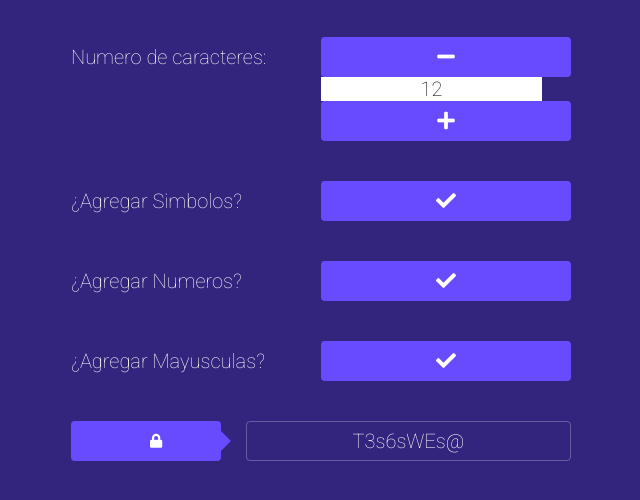
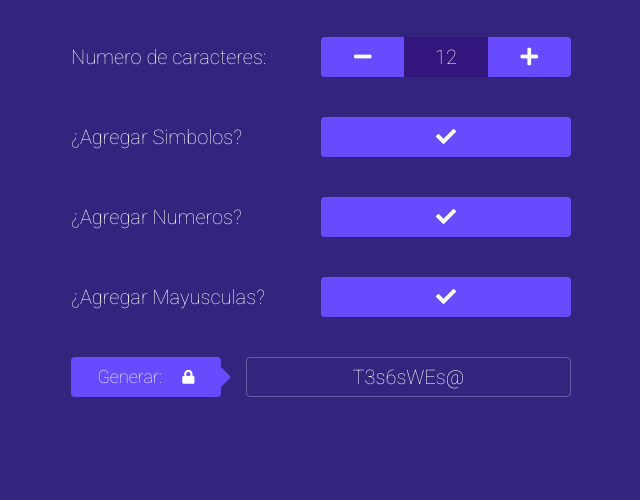
Before and after one commit to rodelindev/PasswordGenerator.me, a plain HTML site: page index.html in a window 1280 px wide. Shown: the part 168-668 px from the top of the page, without its empty margins (319-959 px from the left). Drawn offline with Linux system fonts and the light colour scheme.

Commit message:
Finalizacion de cuerpo de la aplicacion en HTML.

```diff
--- a/index.html
+++ b/index.html
@@ -18,11 +18,11 @@
             <img src="img/logo.png" alt="">
         </div>
         <form action="" class="app" id="app">
-            <div class="fila numro-caracteres">
+            <div class="fila numero-caracteres">
                 <div class="col">
                     <label for="numero-caracteres">Numero de caracteres:</label>
                 </div>
-                <div class="col">
+                <div class="col botones">
                     <div>
                         <button class="btn" id="btn-menos-uno"><i class="fas fa-minus"></i></button>
                     </div>
@@ -64,20 +64,20 @@
 
             <div class="fila generar">
                 <div class="col">
-                    <button class="btn btn-generar" id="btn-generar"> <i class="fas fa-lock"></i></button>
+                    <button class="btn btn-generar" id="btn-generar">Generar:<i class="fas fa-lock"></i></button>
                 </div>
                 <div class="col">
                     <input type="text" class="input-password" name="" id="input-password" readonly value="T3s6sWEs@">
                 </div>
             </div>
 
-            <!--<div class="fila alert">
+            <div class="fila alerta">
                 <div class="col">
                     <div class="alerta-copiado" id="alerta-copiado">
                         <p><i class="fas fa-copy"></i>Texto Copiado</p>
                     </div>
                 </div>
-            </div>-->
+            </div>
 
         </form>
     </div>
```
